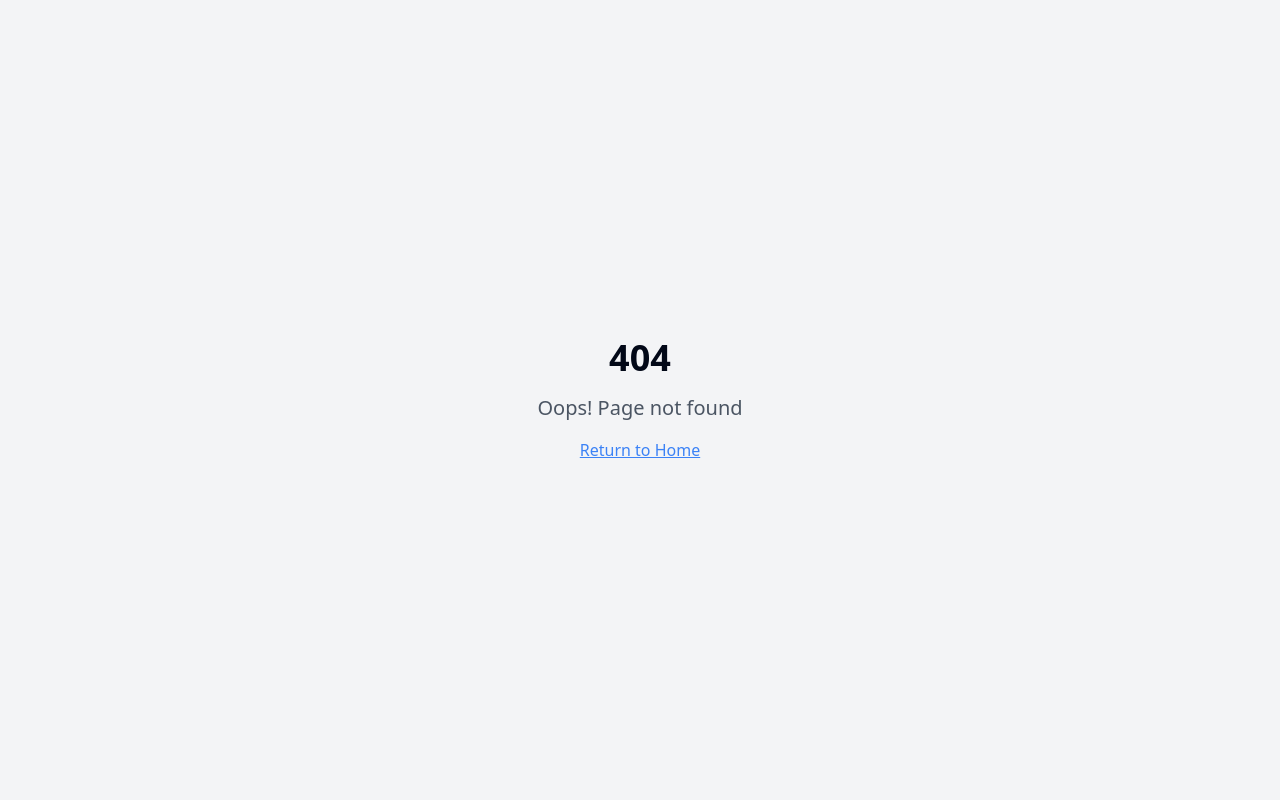
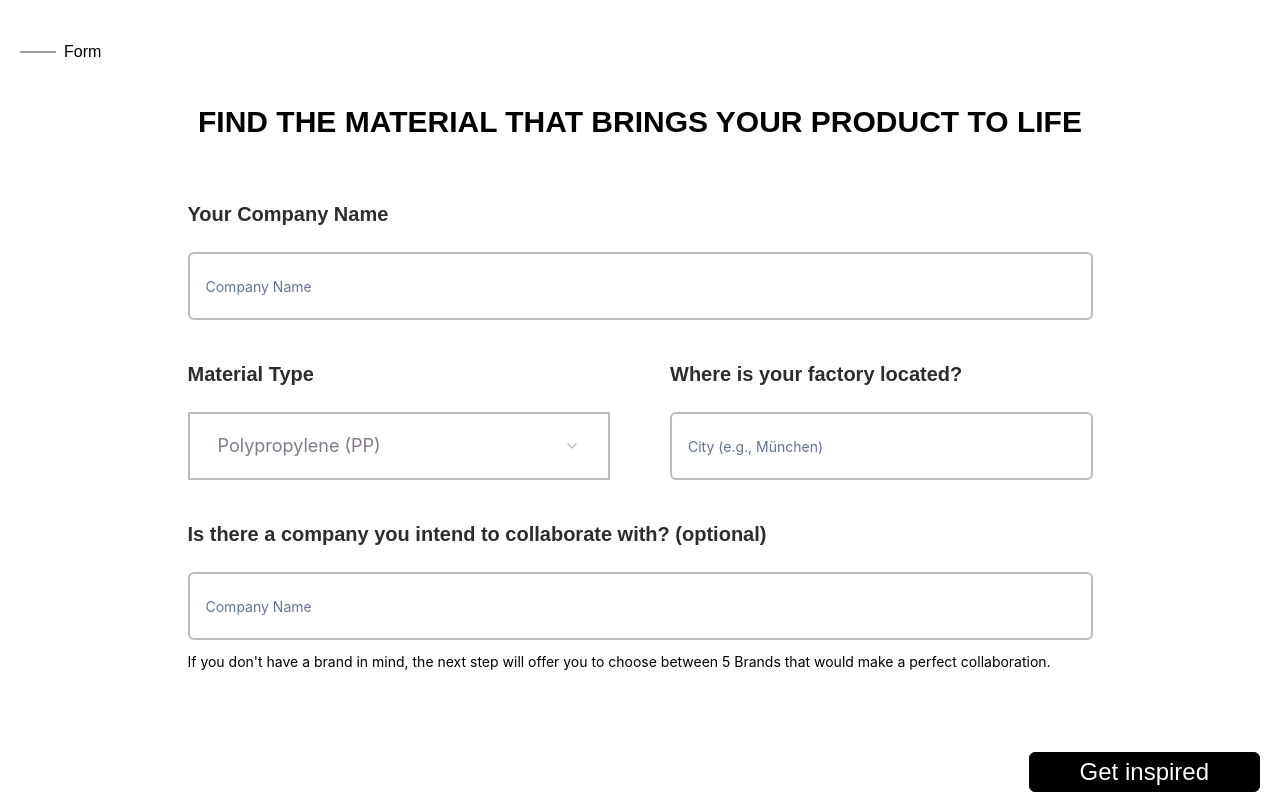
Before and after one commit to Pranjal7852/figma-clone-canvas-pro, a React (Vite) app: page /have-material in a window 1280 px wide. Before the commit this address had no page. Shown: the top 800 px of the page. Built offline with nearby package versions, Linux system fonts and the light colour scheme.

Commit message:
Add new pages and connect to collaborations
Create "I have material" and "I need material" pages based on the provided Builder.io code, and link them to the buttons on the collaborations page.

```diff
--- a/public/index.html
+++ b/public/index.html
@@ -5,7 +5,7 @@
     <meta charset="UTF-8" />
     <link rel="icon" type="image/svg+xml" href="/favicon.ico" />
     <meta name="viewport" content="width=device-width, initial-scale=1.0" />
-    <link rel="stylesheet" href="https://fonts.googleapis.com/css2?family=Mulish:wght@400;700;800&family=Poppins:wght@400&display=swap" />
+    <link rel="stylesheet" href="https://fonts.googleapis.com/css2?family=Mulish:wght@400;700;800&family=Poppins:wght@400&family=Inter:wght@400;500&display=swap" />
     <title>AutoCycle</title>
     <meta
       name="description"
--- a/src/App.tsx
+++ b/src/App.tsx
@@ -6,6 +6,8 @@ import { QueryClient, QueryClientProvider } from "@tanstack/react-query";
 import { BrowserRouter, Routes, Route } from "react-router-dom";
 import Index from "./pages/Index";
 import Collaborations from "./pages/Collaborations";
+import HaveMaterial from "./pages/HaveMaterial";
+import NeedMaterial from "./pages/NeedMaterial";
 import NotFound from "./pages/NotFound";
 
 const queryClient = new QueryClient();
@@ -19,6 +21,8 @@ const App = () => (
         <Routes>
           <Route path="/" element={<Index />} />
           <Route path="/collaborations" element={<Collaborations />} />
+          <Route path="/have-material" element={<HaveMaterial />} />
+          <Route path="/need-material" element={<NeedMaterial />} />
           {/* ADD ALL CUSTOM ROUTES ABOVE THE CATCH-ALL "*" ROUTE */}
           <Route path="*" element={<NotFound />} />
         </Routes>
--- a/src/pages/Collaborations.tsx
+++ b/src/pages/Collaborations.tsx
@@ -20,7 +20,7 @@ const Collaborations: React.FC = () => {
 
           <div className="flex justify-between w-full max-md:flex-col max-md:items-center max-md:gap-[40px]">
             {/* First Option - I Have Material */}
-            <Link to="#" className="cursor-pointer max-md:w-full max-md:flex max-md:flex-col max-md:items-center">
+            <Link to="/have-material" className="cursor-pointer max-md:w-full max-md:flex max-md:flex-col max-md:items-center">
               <div className="w-[350px] h-[350px] flex flex-col items-center justify-between pt-[25px] pb-[25px] bg-[rgba(175,207,226,0.30)] hover:bg-[rgba(175,207,226,0.50)] transition-colors max-md:w-[80%] max-sm:w-full">
                 <div className="flex flex-col items-center">
                   <div className="font-['Mulish',sans-serif] text-[20.817px] font-[700] text-[#39302D] text-center mb-[8px]">
@@ -40,7 +40,7 @@ const Collaborations: React.FC = () => {
             </Link>
 
             {/* Second Option - I Need Material */}
-            <Link to="#" className="cursor-pointer max-md:w-full max-md:flex max-md:flex-col max-md:items-center">
+            <Link to="/need-material" className="cursor-pointer max-md:w-full max-md:flex max-md:flex-col max-md:items-center">
               <div className="w-[350px] h-[350px] flex flex-col items-center justify-between pt-[25px] pb-[25px] bg-[rgba(205,158,78,0.20)] hover:bg-[rgba(205,158,78,0.30)] transition-colors max-md:w-[80%] max-sm:w-full">
                 <div className="flex flex-col items-center">
                   <div className="font-['Mulish',sans-serif] text-[20.817px] font-[700] text-[#39302D] text-center mb-[8px]">
--- /dev/null
+++ b/src/pages/HaveMaterial.tsx
@@ -0,0 +1,108 @@
+
+import React from "react";
+import Footer from "@/components/layout/Footer";
+import { Button } from "@/components/ui/button";
+import { Input } from "@/components/ui/input";
+import { Select, SelectContent, SelectItem, SelectTrigger, SelectValue } from "@/components/ui/select";
+import { Link } from "react-router-dom";
+
+const HaveMaterial: React.FC = () => {
+  return (
+    <div className="relative max-w-[1280px] mx-auto p-[40px_20px] bg-white">
+      {/* Form header */}
+      <div className="flex items-center gap-2 mb-10">
+        <div className="w-9 h-0.5 bg-[#9F9F9F]"></div>
+        <div className="font-poppins text-base text-black">Form</div>
+      </div>
+
+      {/* Main content */}
+      <div className="relative z-[1]">
+        <h1 className="font-mulish text-3xl font-extrabold text-black text-center uppercase mb-[60px] max-w-[1170px] mx-auto max-sm:text-2xl max-sm:px-5">
+          Find the material that brings your product to life
+        </h1>
+
+        <div className="max-w-[905px] mx-auto max-sm:px-5">
+          {/* Company name field */}
+          <div className="mb-10">
+            <label className="font-mulish text-xl font-extrabold text-[#2D2D2D] mb-6 block max-sm:text-lg">
+              Your Company Name
+            </label>
+            <div className="relative">
+              <Input
+                type="text"
+                placeholder="Company Name"
+                className="w-full h-[68px] px-4 border-2 border-[#B8BBC2] font-['Inter',sans-serif] text-lg text-[#837A88] max-sm:h-14"
+              />
+            </div>
+          </div>
+
+          {/* Material Type and Factory Location */}
+          <div className="flex gap-[60px] mb-10 max-md:flex-col max-md:gap-10">
+            <div className="mb-0 flex-1">
+              <label className="font-mulish text-xl font-extrabold text-[#2D2D2D] mb-6 block max-sm:text-lg">
+                Material Type
+              </label>
+              <div className="h-[68px] border-2 border-[#B8BBC2] bg-white max-sm:h-14">
+                <Select>
+                  <SelectTrigger className="w-full h-full px-7 font-['Inter',sans-serif] text-lg text-[#837A88] border-0">
+                    <SelectValue placeholder="Polypropylene (PP)" />
+                  </SelectTrigger>
+                  <SelectContent>
+                    <SelectItem value="pp">Polypropylene (PP)</SelectItem>
+                    <SelectItem value="pet">Polyethylene Terephthalate (PET)</SelectItem>
+                    <SelectItem value="hdpe">High-Density Polyethylene (HDPE)</SelectItem>
+                    <SelectItem value="pvc">Polyvinyl Chloride (PVC)</SelectItem>
+                    <SelectItem value="ldpe">Low-Density Polyethylene (LDPE)</SelectItem>
+                  </SelectContent>
+                </Select>
+              </div>
+            </div>
+
+            <div className="mb-0 flex-1">
+              <label className="font-mulish text-xl font-extrabold text-[#2D2D2D] mb-6 block max-sm:text-lg">
+                Where is your factory located?
+              </label>
+              <div className="relative">
+                <Input
+                  type="text"
+                  placeholder="City (e.g., München)"
+                  className="w-full h-[68px] px-4 border-2 border-[#B8BBC2] font-['Inter',sans-serif] text-lg text-[#837A88] max-sm:h-14"
+                />
+              </div>
+            </div>
+          </div>
+
+          {/* Collaboration company field */}
+          <div className="mb-10">
+            <label className="font-mulish text-xl font-extrabold text-[#2D2D2D] mb-6 block max-sm:text-lg">
+              Is there a company you intend to collaborate with? (optional)
+            </label>
+            <div className="relative">
+              <Input
+                type="text"
+                placeholder="Company Name"
+                className="w-full h-[68px] px-4 border-2 border-[#B8BBC2] font-['Inter',sans-serif] text-lg text-[#837A88] max-sm:h-14"
+              />
+            </div>
+            <p className="font-['Inter',sans-serif] text-sm text-black mt-3">
+              If you don't have a brand in mind, the next step will offer you to choose between 5 Brands that would make a perfect collaboration.
+            </p>
+          </div>
+        </div>
+
+        {/* Submit button */}
+        <div className="flex justify-end max-md:justify-center">
+          <Button
+            className="absolute right-0 mt-10 py-[10.5px] px-[50px] bg-black border border-black text-white font-poppins text-2xl cursor-pointer max-md:relative max-md:w-full max-md:mt-5 max-sm:text-xl max-sm:py-2 max-sm:px-8"
+          >
+            Get inspired
+          </Button>
+        </div>
+      </div>
+
+      <Footer />
+    </div>
+  );
+};
+
+export default HaveMaterial;
--- /dev/null
+++ b/src/pages/NeedMaterial.tsx
@@ -0,0 +1,108 @@
+
+import React from "react";
+import Footer from "@/components/layout/Footer";
+import { Button } from "@/components/ui/button";
+import { Input } from "@/components/ui/input";
+import { Select, SelectContent, SelectItem, SelectTrigger, SelectValue } from "@/components/ui/select";
+import { Link } from "react-router-dom";
+
+const NeedMaterial: React.FC = () => {
+  return (
+    <div className="relative max-w-[1280px] mx-auto p-[40px_20px] bg-white">
+      {/* Form header */}
+      <div className="flex items-center gap-2 mb-10">
+        <div className="w-9 h-0.5 bg-[#9F9F9F]"></div>
+        <div className="font-poppins text-base text-black">Form</div>
+      </div>
+
+      {/* Main content */}
+      <div className="relative z-[1]">
+        <h1 className="font-mulish text-3xl font-extrabold text-black text-center uppercase mb-[60px] max-w-[1170px] mx-auto max-sm:text-2xl max-sm:px-5">
+          Find the material that brings your product to life
+        </h1>
+
+        <div className="max-w-[905px] mx-auto max-sm:px-5">
+          {/* Company name field */}
+          <div className="mb-10">
+            <label className="font-mulish text-xl font-extrabold text-[#2D2D2D] mb-6 block max-sm:text-lg">
+              Your Company Name
+            </label>
+            <div className="relative">
+              <Input
+                type="text"
+                placeholder="Company Name"
+                className="w-full h-[68px] px-4 border-2 border-[#B8BBC2] font-['Inter',sans-serif] text-lg text-[#837A88] max-sm:h-14"
+              />
+            </div>
+          </div>
+
+          {/* Material Type and Factory Location */}
+          <div className="flex gap-[60px] mb-10 max-md:flex-col max-md:gap-10">
+            <div className="mb-0 flex-1">
+              <label className="font-mulish text-xl font-extrabold text-[#2D2D2D] mb-6 block max-sm:text-lg">
+                Material Type
+              </label>
+              <div className="h-[68px] border-2 border-[#B8BBC2] bg-white max-sm:h-14">
+                <Select>
+                  <SelectTrigger className="w-full h-full px-7 font-['Inter',sans-serif] text-lg text-[#837A88] border-0">
+                    <SelectValue placeholder="Polypropylene (PP)" />
+                  </SelectTrigger>
+                  <SelectContent>
+                    <SelectItem value="pp">Polypropylene (PP)</SelectItem>
+                    <SelectItem value="pet">Polyethylene Terephthalate (PET)</SelectItem>
+                    <SelectItem value="hdpe">High-Density Polyethylene (HDPE)</SelectItem>
+                    <SelectItem value="pvc">Polyvinyl Chloride (PVC)</SelectItem>
+                    <SelectItem value="ldpe">Low-Density Polyethylene (LDPE)</SelectItem>
+                  </SelectContent>
+                </Select>
+              </div>
+            </div>
+
+            <div className="mb-0 flex-1">
+              <label className="font-mulish text-xl font-extrabold text-[#2D2D2D] mb-6 block max-sm:text-lg">
+                Where is your factory located?
+              </label>
+              <div className="relative">
+                <Input
+                  type="text"
+                  placeholder="City (e.g., München)"
+                  className="w-full h-[68px] px-4 border-2 border-[#B8BBC2] font-['Inter',sans-serif] text-lg text-[#837A88] max-sm:h-14"
+                />
+              </div>
+            </div>
+          </div>
+
+          {/* Collaboration company field */}
+          <div className="mb-10">
+            <label className="font-mulish text-xl font-extrabold text-[#2D2D2D] mb-6 block max-sm:text-lg">
+              Is there a company you intend to collaborate with? (optional)
+            </label>
+            <div className="relative">
+              <Input
+                type="text"
+                placeholder="Company Name"
+                className="w-full h-[68px] px-4 border-2 border-[#B8BBC2] font-['Inter',sans-serif] text-lg text-[#837A88] max-sm:h-14"
+              />
+            </div>
+            <p className="font-['Inter',sans-serif] text-sm text-black mt-3">
+              If you don't have a brand in mind, the next step will offer you to choose between 5 Brands that would make a perfect collaboration.
+            </p>
+          </div>
+        </div>
+
+        {/* Submit button */}
+        <div className="flex justify-end max-md:justify-center">
+          <Button
+            className="absolute right-0 mt-10 py-[10.5px] px-[50px] bg-black border border-black text-white font-poppins text-2xl cursor-pointer max-md:relative max-md:w-full max-md:mt-5 max-sm:text-xl max-sm:py-2 max-sm:px-8"
+          >
+            Get inspired
+          </Button>
+        </div>
+      </div>
+
+      <Footer />
+    </div>
+  );
+};
+
+export default NeedMaterial;
```
